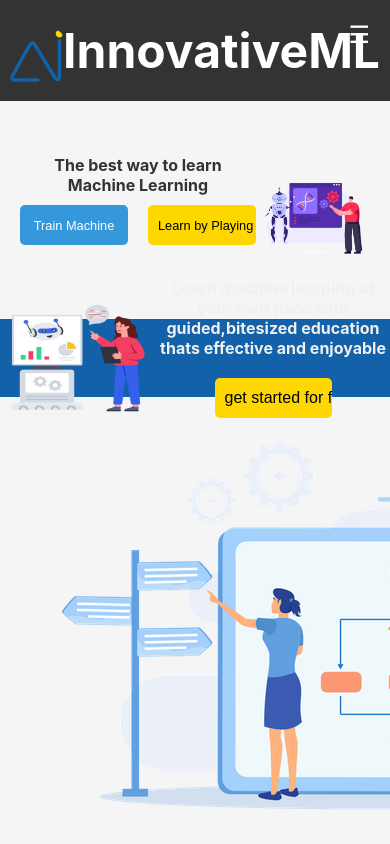
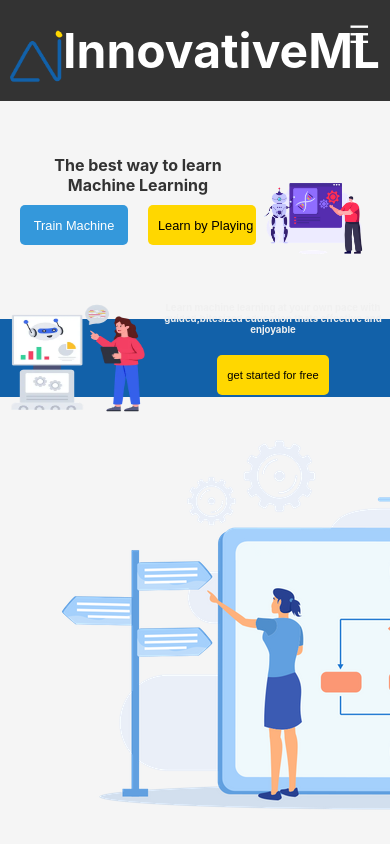
Before and after one commit to AhmadSerhall/innovativeML, a React (Create React App) app in the folder frontend/: page /landing in a window 390 px wide. Shown: the top 844 px of the page. Built offline with nearby package versions, Linux system fonts and the light colour scheme.

Commit message:
made the banner section responsive

```diff
--- a/frontend/src/pages/Landing/style.css
+++ b/frontend/src/pages/Landing/style.css
@@ -156,7 +156,31 @@
       height:100%;
     }
   }
-  /* @media (max-width:768) */
+  @media (max-width:708px){
+    .banner h3{
+      font-size:0.8rem;
+    }
+    .banner .custom-button {
+      color: black;
+      font-size:0.8rem ;
+      width:30%;
+    }
+  }
+  @media (max-width:633px){
+    .banner h3{
+      font-size:0.8rem;
+    }
+    .banner .custom-button {
+      color: black;
+      font-size:0.7rem ;
+      width:auto;
+    }
+  }
+  @media (max-width:566px){
+    .banner h3{
+      font-size:0.6rem;
+    }
+  }
   .ml-mastery{
     background-color: #f5f5f5;
   }
@@ -189,5 +213,4 @@
   .ml-maestro h4 {
     font-size: 16px;
     color: #555;
-
   }
```
